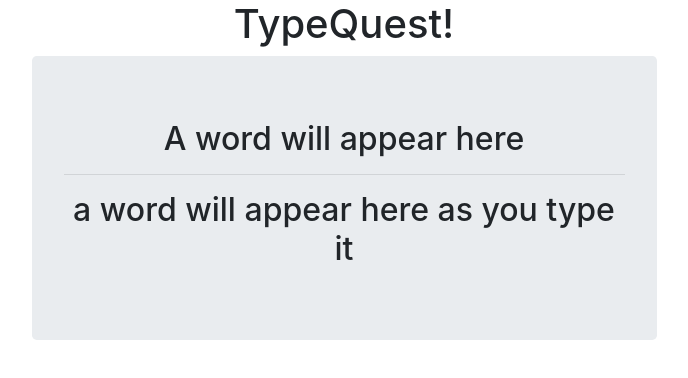
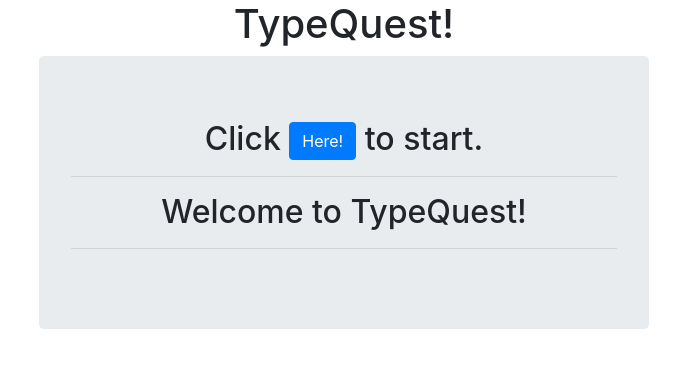
Before and after one commit to gforce2k5/typeQuest, a plain HTML site: page index.html in a window 1280 px wide. Shown: the whole page, without its empty margins (296-984 px from the left). Drawn offline with nearby package versions, Linux system fonts and the light colour scheme.

Commit message:
fixed some bootstrap problems

```diff
--- a/index.html
+++ b/index.html
@@ -7,13 +7,15 @@
 </head>
 <body>
     <h1 class="text-center">TypeQuest!</h1>
-    <div class="containter">
+    <div class="container-fluid">
         <div class="row">
             <div class="col-md-6 offset-md-3 col-sm-12">
                 <div class="jumbotron text-center">
-                    <h2 class="text-center" id="word">A word will appear here</h2>
+                    <h2 class="text-center" id="word">Click <button class="btn btn-primary">Here!</button> to start.</h2>
                     <hr />
-                    <h2 class="text-center" id="type">a word will appear here as you type it</h2>
+                    <h2 class="text-center" id="type">Welcome to TypeQuest!</h2>
+                    <hr />
+                    <h4 class="text-center" id="timer"></h4>
                 </div>
             </div>
         </div>
```
Also changed, not shown: js/script.js (line endings or trailing spaces).
